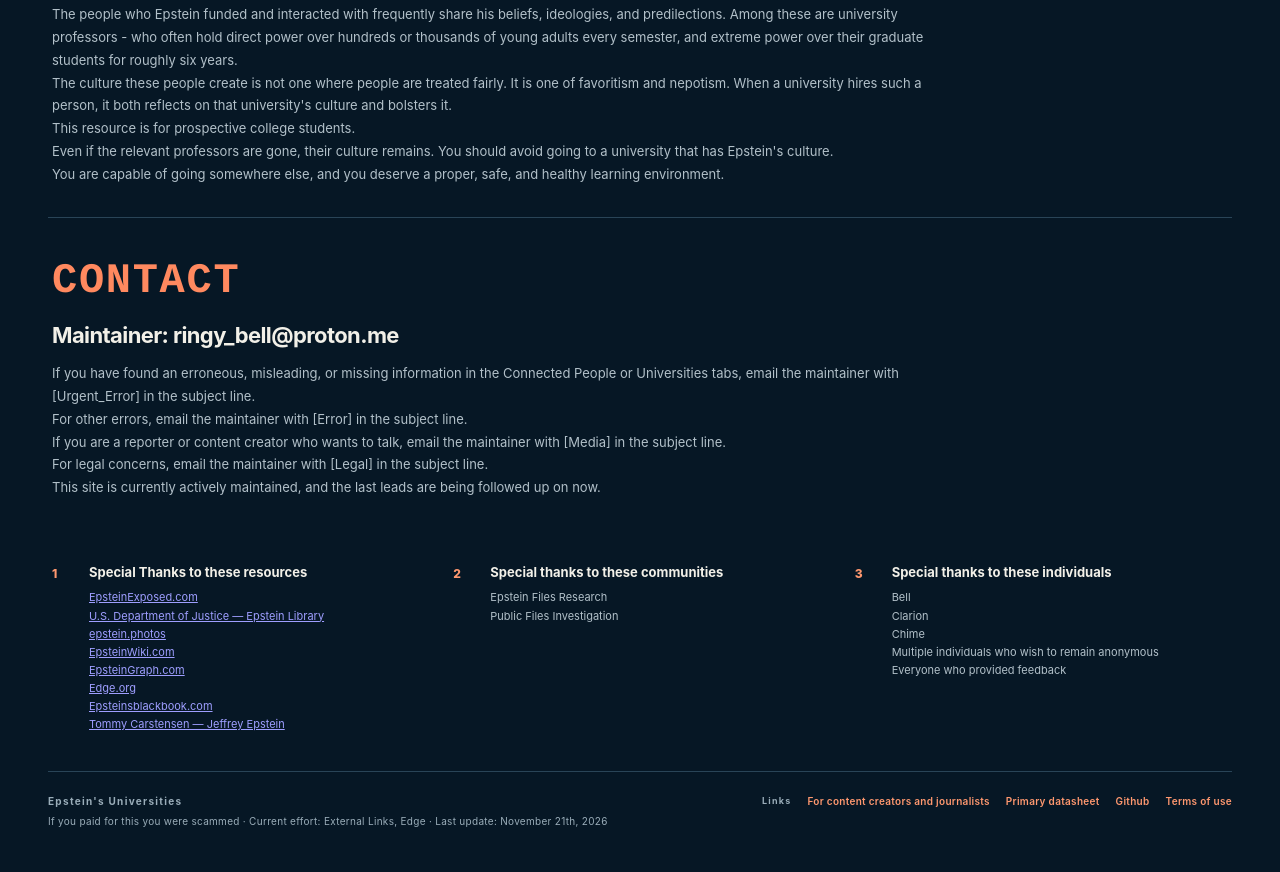
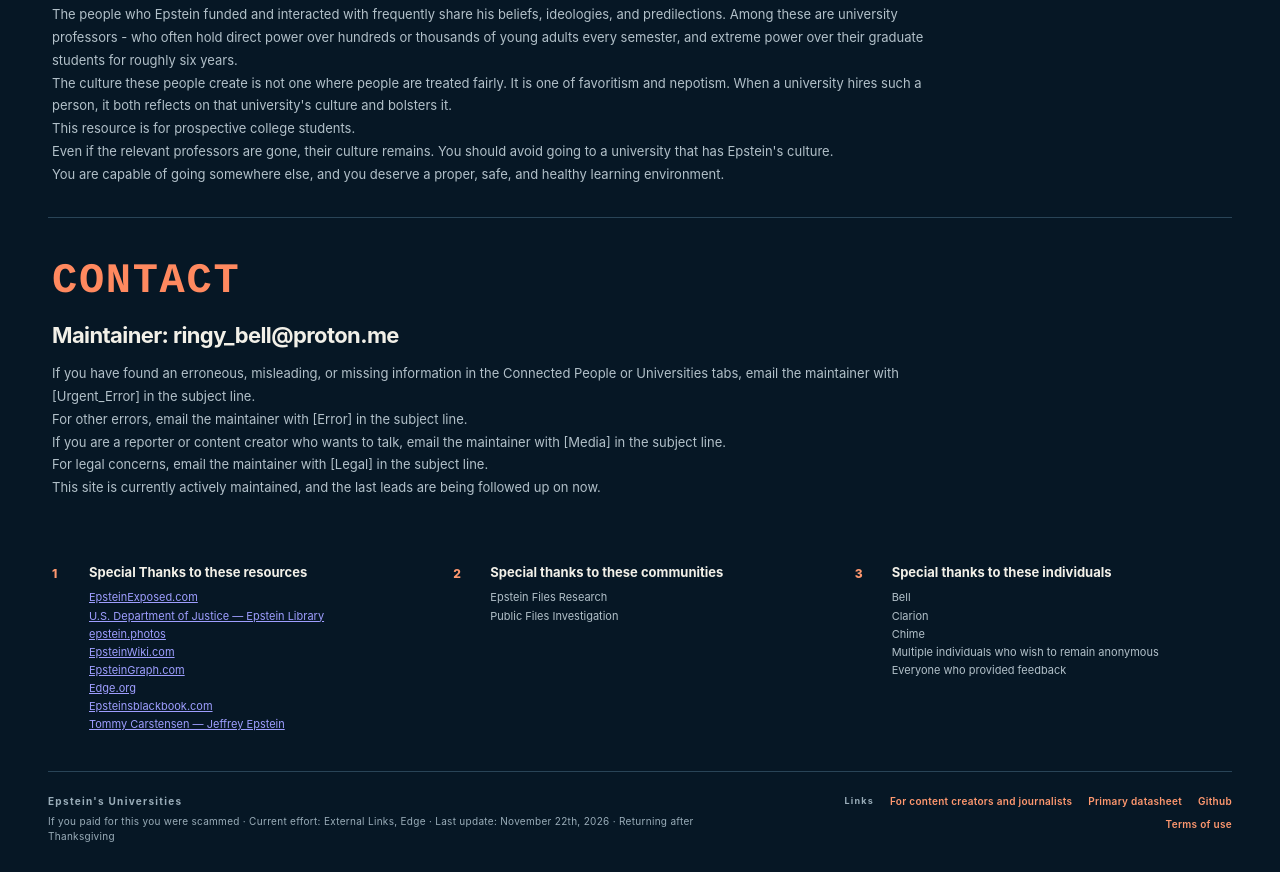
Before and after one commit to Ringy-Bell/Epstein_Universities, a plain HTML site: page index.html in a window 1280 px wide. Shown: the part 4595-5467 px from the top of the page. Drawn offline with Linux system fonts and the light colour scheme.

Commit message:
Modify footer details in index.html
Updated footer content with new last update date and message.

```diff
--- a/index.html
+++ b/index.html
@@ -204,7 +204,7 @@
     </main>
 
     <footer class="site-footer" id="site-footer">
-      <div class="footer-brand"><span>Epstein's Universities</span><small>If you paid for this you were scammed · Current effort: External Links, Edge · Last update: November 21th, 2026</small></div>
+      <div class="footer-brand"><span>Epstein's Universities</span><small>If you paid for this you were scammed · Current effort: External Links, Edge · Last update: November 22th, 2026 · Returning after Thanksgiving </small></div>
       <div class="footer-links" id="sources">
         <span class="footer-heading">Links</span>
         <a href="Media_Packet.docx">For content creators and journalists</a>
```
